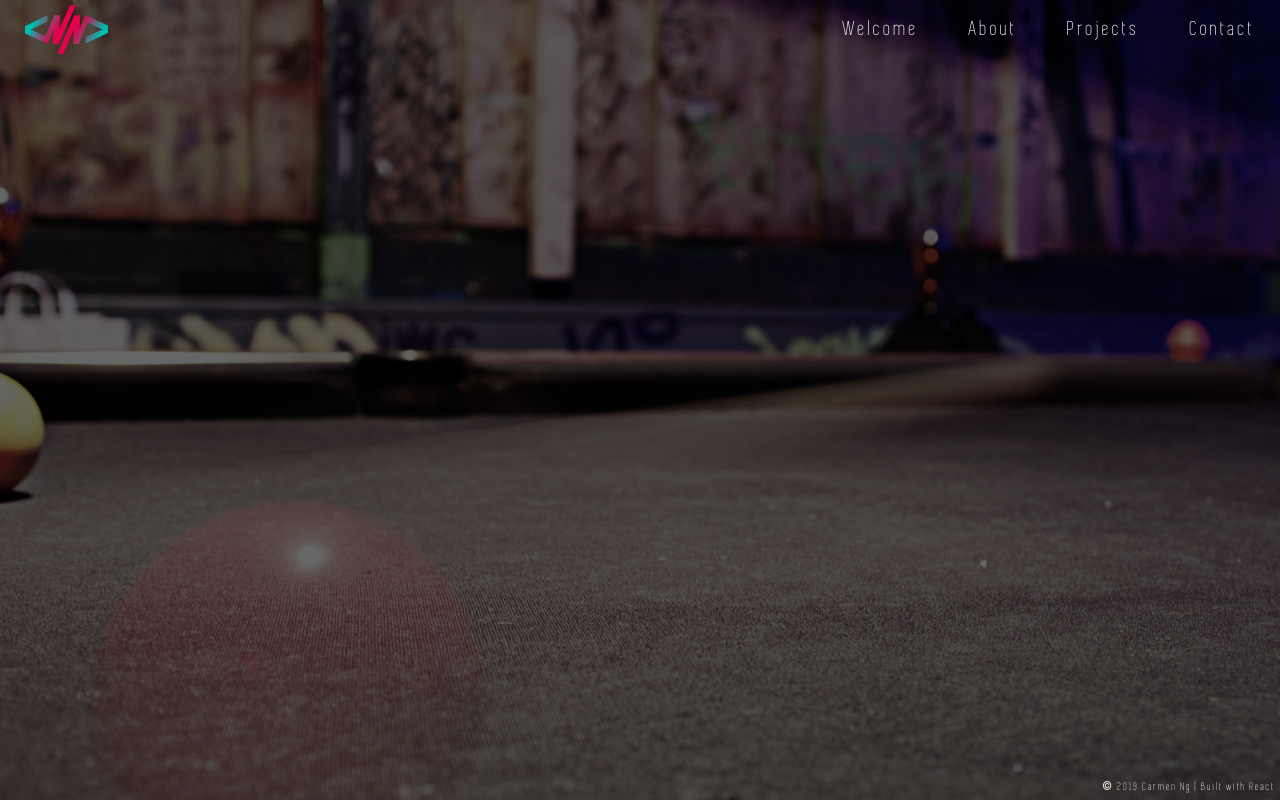
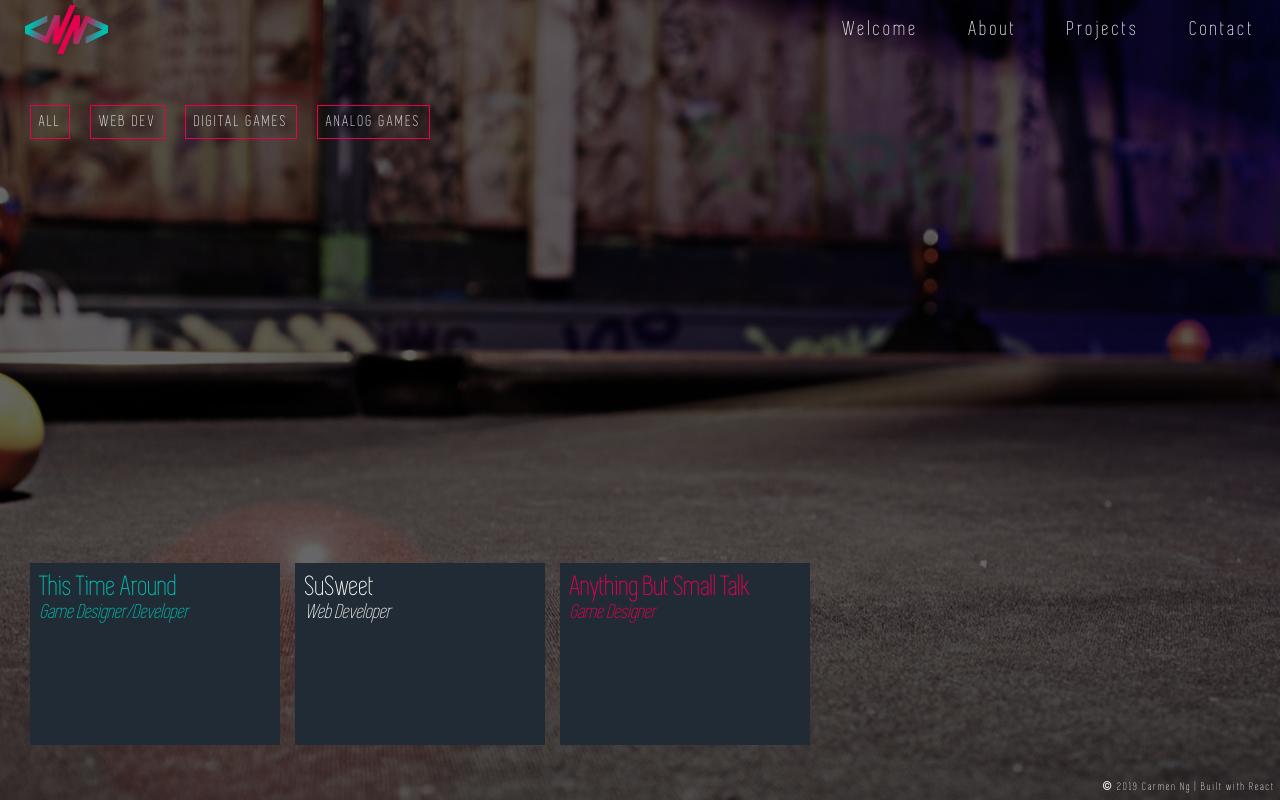
Before and after one commit to CarNg/webdev-nlv-portfolio-2019, a React (Create React App) app: page /projects in a window 1280 px wide. Built offline with nearby package versions, Linux system fonts and the light colour scheme.

Commit message:
Initial static project page setup

```diff
--- /dev/null
+++ b/src/components/ProjectBriefs/ProjectBriefs.js
@@ -0,0 +1,36 @@
+import React from 'react'
+import style from '../ProjectBriefs/ProjectBriefs.module.css'
+import ProjectList from '../ProjectBriefs/ProjectList.json'
+
+export default function ProjectBrief(props) {
+    const projects = ProjectList.map((project) =>
+        (
+            <div key={project.id} className={style.projectBrief} style={project.background}>
+                <div className={style.projectInfo} style={textColor(project.type)}>
+                    <span className={style.projectTitle}>{project.title}</span>
+                    <span className={style.projectRole}>{project.role}</span>
+                    <div className={style.readMore}>
+                        <div className={[style.button, "button"].join(' ')}>
+                            Read More
+                        </div>
+                    </div>
+                </div>
+            </div>
+        )
+    );
+
+    function textColor (type) {
+        if(type === "Digital Game"){
+            return {color: "var(--nlv-cyan)"}
+        }
+        else if(type === "Analog Game"){
+            return {color: "var(--nlv-red)"}
+        }
+    }
+
+    return (
+        <div id={style.scrollWrapper}>
+            {projects}
+        </div>
+    )
+}
--- /dev/null
+++ b/src/components/ProjectBriefs/ProjectBriefs.module.css
@@ -0,0 +1,81 @@
+#scrollWrapper{
+    height: calc(100% - 60px);
+    width: 100%;
+    overflow-x: auto;
+    overflow-y: hidden;
+    white-space: nowrap;
+}
+
+#scrollWrapper::-webkit-scrollbar {
+    height: 5px;
+  }
+
+  #scrollWrapper::-webkit-scrollbar-track {
+    background: var(--nlv-white);
+    border-radius: 3px;
+}
+
+  #scrollWrapper::-webkit-scrollbar-thumb {
+    background: var(--nlv-black);
+    border-radius: 3px;
+  }
+
+  #scrollWrapper::-webkit-scrollbar-thumb:hover {
+    background: var(--nlv-cyan);
+  }
+
+
+.projectBrief {
+    height: calc(100% - 10px);
+    width: 250px;
+    position: relative;
+    margin-right: 15px;
+    overflow: hidden;
+    display: inline-block;
+}
+
+.projectBrief:hover > .projectInfo {
+    top:0;
+    height: 100%;
+}
+
+.projectInfo {
+    position: absolute;
+    top: calc(75% - 35px);;
+    left: 0;
+    width: calc(100% - 20px);
+    height: 100%;
+    transition: all 0.5s ease-in-out;
+    background-color: var(--nlv-black);
+    color: var(--nlv-white);
+    padding: 10px;
+}
+
+.digitalGame{
+    background-color: var(--nlv-black);
+}
+
+.projectTitle {
+    display: block;
+    font-size: 1.8rem;
+    font-weight: 500;
+}
+
+.projectRole {
+    display: block;
+    font-size: 1.3rem;
+    font-style: italic;
+}
+
+.readMore{
+    width: calc(100% - 20px);
+    text-align: center;
+    position: absolute;
+    bottom: 40px;
+}
+
+.button{
+    font-size: 1rem;
+    letter-spacing: 0.15rem;
+    padding: 8px
+}
--- /dev/null
+++ b/src/components/ProjectBriefs/ProjectList.json
@@ -0,0 +1,29 @@
+[
+    {
+        "id": "1",
+        "background": {
+            "backgroundColor": "transparent"
+        },
+        "title": "This Time Around",
+        "role": "Game Designer/Developer",
+        "type": "Digital Game"
+    },
+    {
+        "id": "2",
+        "background": {
+            "backgroundColor": "transparent"
+        },
+        "title": "SuSweet",
+        "role": "Web Developer",
+        "type": "Web"
+    },
+    {
+        "id": "3",
+        "background": {
+            "backgroundColor": "transparent"
+        },
+        "title": "Anything But Small Talk",
+        "role": "Game Designer",
+        "type": "Analog Game"
+    }
+]
--- /dev/null
+++ b/src/components/ProjectFilter/ProjectFilter.js
@@ -0,0 +1,13 @@
+import React from 'react'
+import style from '../ProjectFilter/ProjectFilter.module.css';
+
+export default function ProjectFilter() {
+    return (
+        <div id={style.filterWrapper}>
+            <div className={["button", style.filterLink].join(' ')}>All</div>
+            <div className={["button", style.filterLink].join(' ')}>Web Dev</div>
+            <div className={["button", style.filterLink].join(' ')}>Digital Games</div>
+            <div className={["button", style.filterLink].join(' ')}>Analog Games</div>
+        </div>
+    )
+}
--- /dev/null
+++ b/src/components/ProjectFilter/ProjectFilter.module.css
@@ -0,0 +1,17 @@
+#filterWrapper {
+    height: 35px;
+    width: 100%;
+    padding: 15px 15px 15px 0px;
+    color: var(--nlv-white);
+}
+
+.filterLink{
+    margin: 0px 20px 0px 0px;
+    font-weight: 500;
+    font-size: 1rem;
+    letter-spacing: 0.15rem;
+    cursor: pointer;
+    padding: 8px;
+    position: relative;
+    display: inline-block;
+}
--- a/src/routes/Projects.js
+++ b/src/routes/Projects.js
@@ -1,8 +1,20 @@
 import React from 'react'
+//Components
+import ProjectBriefs from '../components/ProjectBriefs/ProjectBriefs';
+import ProjectFilter from '../components/ProjectFilter/ProjectFilter';
 
 export default function Projects() {
     return (
-        <div>
+        <div style={wrapper}>
+            <ProjectFilter />
+            <ProjectBriefs />
         </div>
     )
 }
+
+const wrapper = {
+    height: "calc(100% - 140px)",
+    position: "relative",
+    width: "calc(100% - 60px)",
+    padding: "30px",
+}
```
